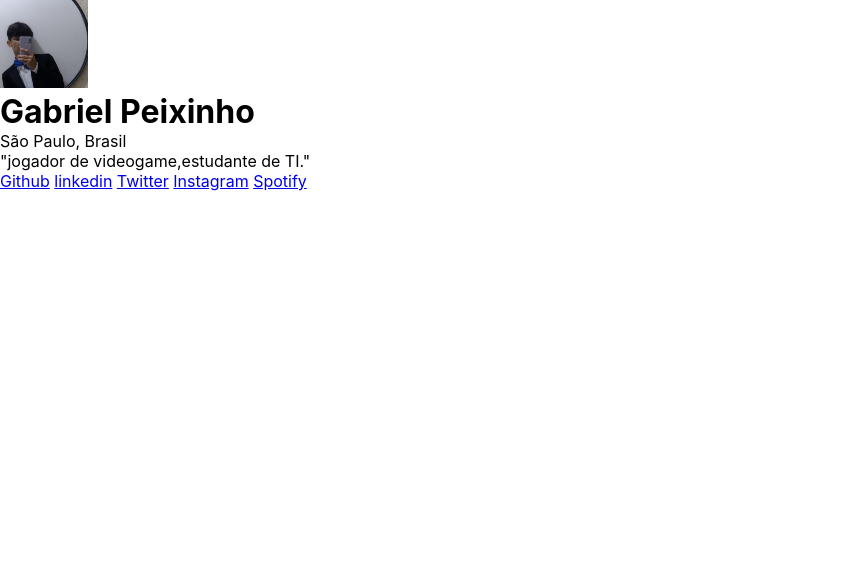
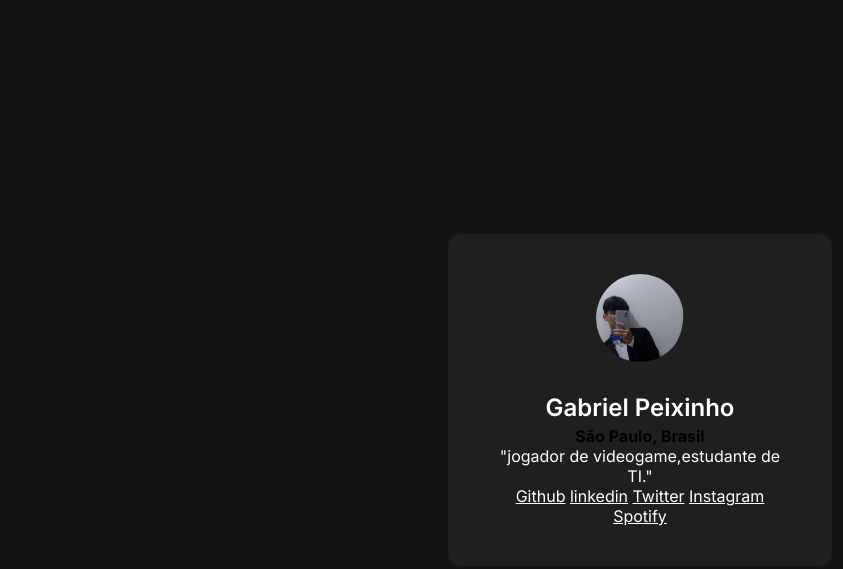
Before and after one commit to GabrielPeixinho11ATI/meu-link, a plain HTML site: page index.html in a window 1280 px wide. Shown: the whole page, without its empty margins (0-843 px from the left). Drawn offline with Linux system fonts and the light colour scheme.

Commit message:
continuação do desenvolvimento do CSS e alteração de um paragrafo do HTML para strong

```diff
--- a/index.html
+++ b/index.html
@@ -4,13 +4,16 @@
     <meta charset="UTF-8">
     <meta name="viewport" content="width=device-width, initial-scale=1.0">
     <link rel="stylesheet" href="style.css">
+    <link rel="preconnect" href="https://fonts.googleapis.com">
+    <link rel="preconnect" href="https://fonts.gstatic.com" crossorigin>
+    <link href="https://fonts.googleapis.com/css2?family=Inter:wght@100..900&display=swap" rel="stylesheet">
     <title>Meus links</title>
 </head>
 <body>
     <div>
         <img src="./peixinho.pge.jpg" alt="imagem do criador da pagina de link, Gabriel Peixinho">
         <h1>Gabriel Peixinho</h1>
-        <p>São Paulo, Brasil</p>
+        <strong>São Paulo, Brasil</strong>
 
         <p>"jogador de videogame,estudante de TI."</p>
 
--- a/style.css
+++ b/style.css
@@ -5,3 +5,35 @@
     box-sizing: border-box;
     font-family: "Inter", sans-serif;
 }
+
+body {
+    background-color: #141414;
+    height: 100vh;
+    display: flex;
+    justify-content: center;
+    align-items: center;
+}
+
+div {
+background-color: #1F1F1F;
+width: 384px;
+padding: 40px;
+text-align: center;
+border-radius: 12px;
+}
+
+h1, p, a {
+  color: #fff;
+}
+
+
+div img{
+    border-radius: 50%;
+    margin-bottom: 24px;
+}
+
+div h1 {
+    font-size: 24px;
+    line-height: 36px;
+    font-weight: 600;
+}
```
